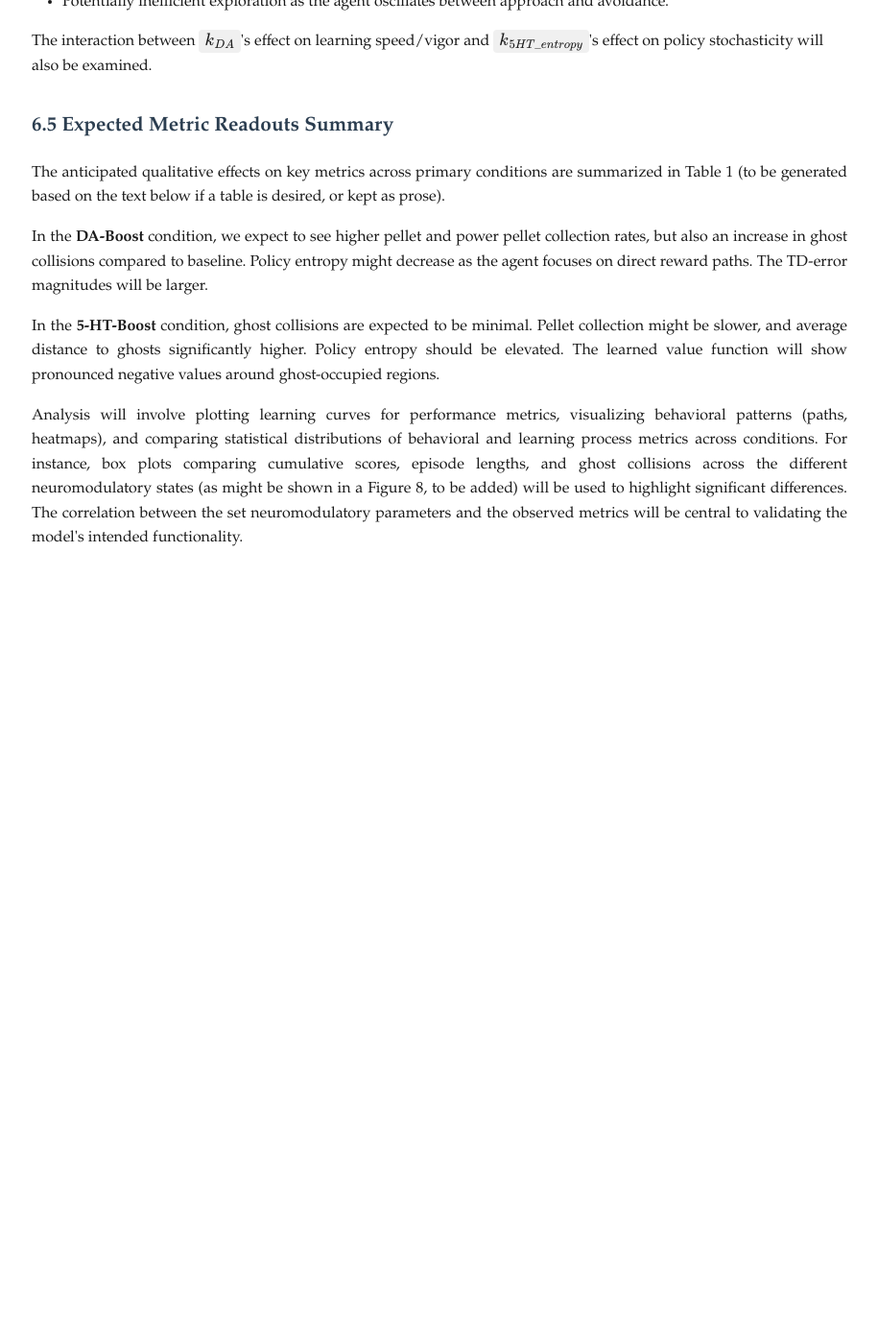
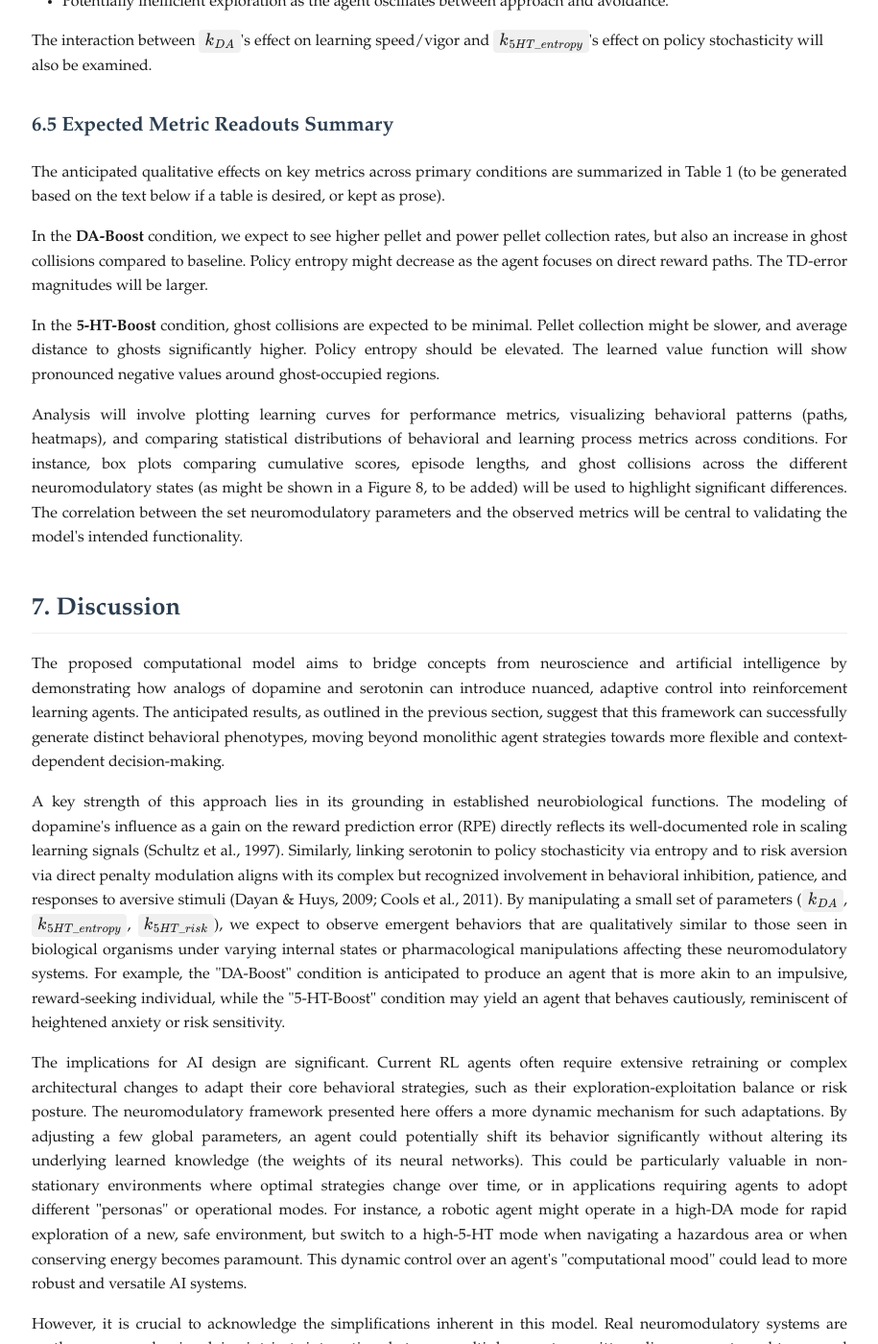
Before and after one commit to fumadari/fumadari.github.io, a Jekyll site: the page projects/Touch‑a‑Neuron.html, which Jekyll copies as it is, in a window 1280 px wide and 1400 px high, scrolled down 11971 px. Shown: the whole window at 96% size, without its empty margins (182-1097 px from the left). Built offline with Jekyll 4.4.1, drawn with Linux system fonts in a browser that asks for light colours; before the commit the page ends 12601 px from its top, so only the background shows below that; some of the changed text lies outside the part shown.

Commit message:
Update Touch‑a‑Neuron.html

```diff
--- a/projects/Touch‑a‑Neuron.html
+++ b/projects/Touch‑a‑Neuron.html
@@ -456,7 +456,22 @@
     </p>
 
 
-
+    <h2>7. Discussion</h2>
+    <p>
+        The proposed computational model aims to bridge concepts from neuroscience and artificial intelligence by demonstrating how analogs of dopamine and serotonin can introduce nuanced, adaptive control into reinforcement learning agents. The anticipated results, as outlined in the previous section, suggest that this framework can successfully generate distinct behavioral phenotypes, moving beyond monolithic agent strategies towards more flexible and context-dependent decision-making.
+    </p>
+    <p>
+        A key strength of this approach lies in its grounding in established neurobiological functions. The modeling of dopamine's influence as a gain on the reward prediction error (RPE) directly reflects its well-documented role in scaling learning signals (Schultz et al., 1997). Similarly, linking serotonin to policy stochasticity via entropy and to risk aversion via direct penalty modulation aligns with its complex but recognized involvement in behavioral inhibition, patience, and responses to aversive stimuli (Dayan & Huys, 2009; Cools et al., 2011). By manipulating a small set of parameters (<span class="variable">\(k_{DA}\)</span>, <span class="variable">\(k_{5HT\_entropy}\)</span>, <span class="variable">\(k_{5HT\_risk}\)</span>), we expect to observe emergent behaviors that are qualitatively similar to those seen in biological organisms under varying internal states or pharmacological manipulations affecting these neuromodulatory systems. For example, the "DA-Boost" condition is anticipated to produce an agent that is more akin to an impulsive, reward-seeking individual, while the "5-HT-Boost" condition may yield an agent that behaves cautiously, reminiscent of heightened anxiety or risk sensitivity.
+    </p>
+    <p>
+        The implications for AI design are significant. Current RL agents often require extensive retraining or complex architectural changes to adapt their core behavioral strategies, such as their exploration-exploitation balance or risk posture. The neuromodulatory framework presented here offers a more dynamic mechanism for such adaptations. By adjusting a few global parameters, an agent could potentially shift its behavior significantly without altering its underlying learned knowledge (the weights of its neural networks). This could be particularly valuable in non-stationary environments where optimal strategies change over time, or in applications requiring agents to adopt different "personas" or operational modes. For instance, a robotic agent might operate in a high-DA mode for rapid exploration of a new, safe environment, but switch to a high-5-HT mode when navigating a hazardous area or when conserving energy becomes paramount. This dynamic control over an agent's "computational mood" could lead to more robust and versatile AI systems.
+    </p>
+    <p>
+        However, it is crucial to acknowledge the simplifications inherent in this model. Real neuromodulatory systems are vastly more complex, involving intricate interactions between multiple neurotransmitters, diverse receptor subtypes, and brain-wide circuits. Our model reduces these complexities to a few key parameters and functional effects. For instance, the distinction between tonic (baseline) and phasic (event-driven) components of DA and 5-HT signaling is not explicitly captured, though <span class="variable">\(k_{DA}\)</span> could be interpreted as modulating the impact of phasic RPE signals. Furthermore, the external, manual setting of <span class="variable">\(k_{DA}\)</span> and <span class="variable">\(k_{5HT}\)</span> parameters is a simplification; in biological systems, the levels and effects of neuromodulators are themselves regulated by complex feedback loops and internal state assessments.
+    </p>
+    <p>
+        Future work should aim to address some of these limitations. A significant step would be to develop mechanisms for endogenous regulation of these neuromodulatory parameters. For example, an agent could learn to adjust its own <span class="variable">\(k_{DA}\)</span> or <span class="variable">\(k_{5HT}\)</span> levels based on sustained performance metrics, perceived environmental volatility, or internal "needs" (e.g., low energy reserves in a robot might trigger a more cautious, 5-HT-like state). This would constitute a form of meta-learning, where the agent learns how to modulate its own learning and decision-making processes. Exploring the computational roles of other neuromodulators, such as norepinephrine (linked to arousal and task engagement) or acetylcholine (implicated in attention and memory), and their interactions, presents another rich avenue for research. Applying and validating this framework on more complex, continuous-control tasks and physical robotic platforms will also be essential for assessing its real-world utility. Finally, a deeper investigation into the interplay between these global modulatory signals and local synaptic plasticity rules could yield further insights into the construction of truly adaptive intelligent systems.
+    </p>
 
 
 </body>
```
